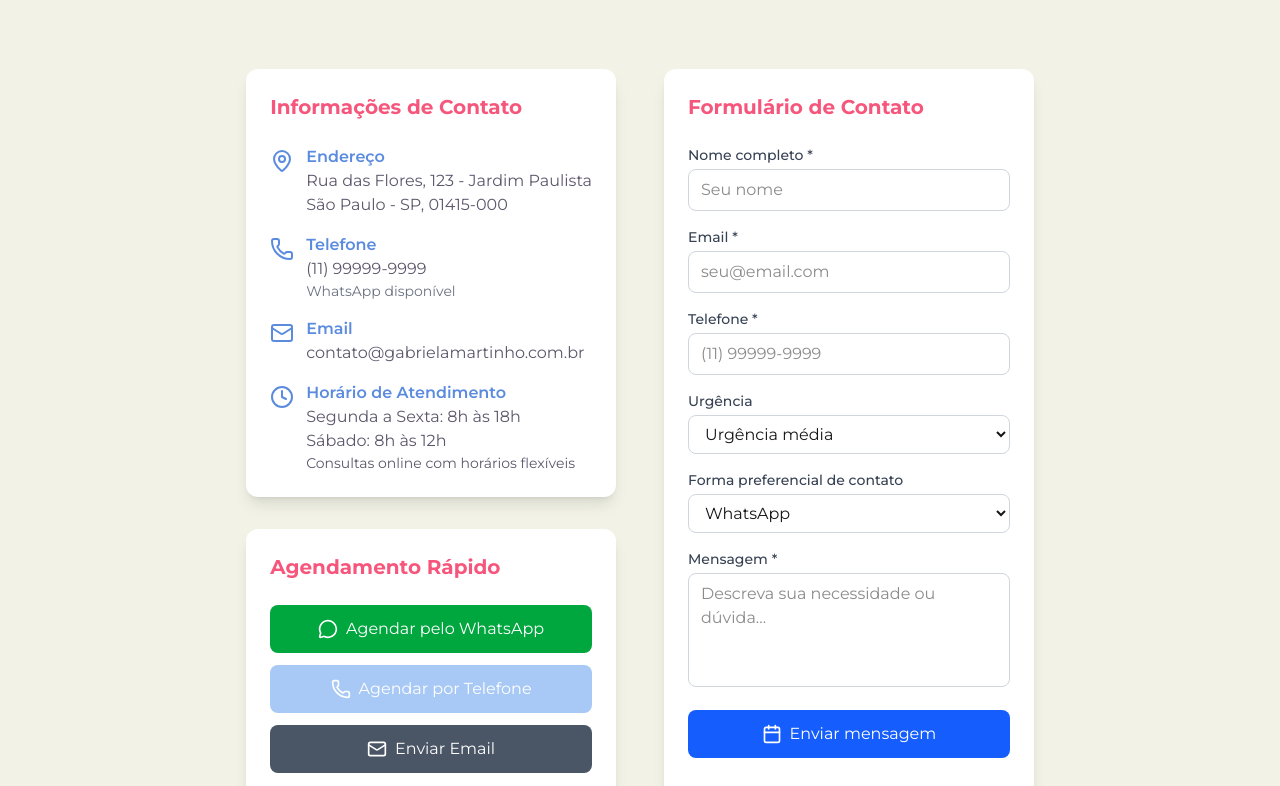
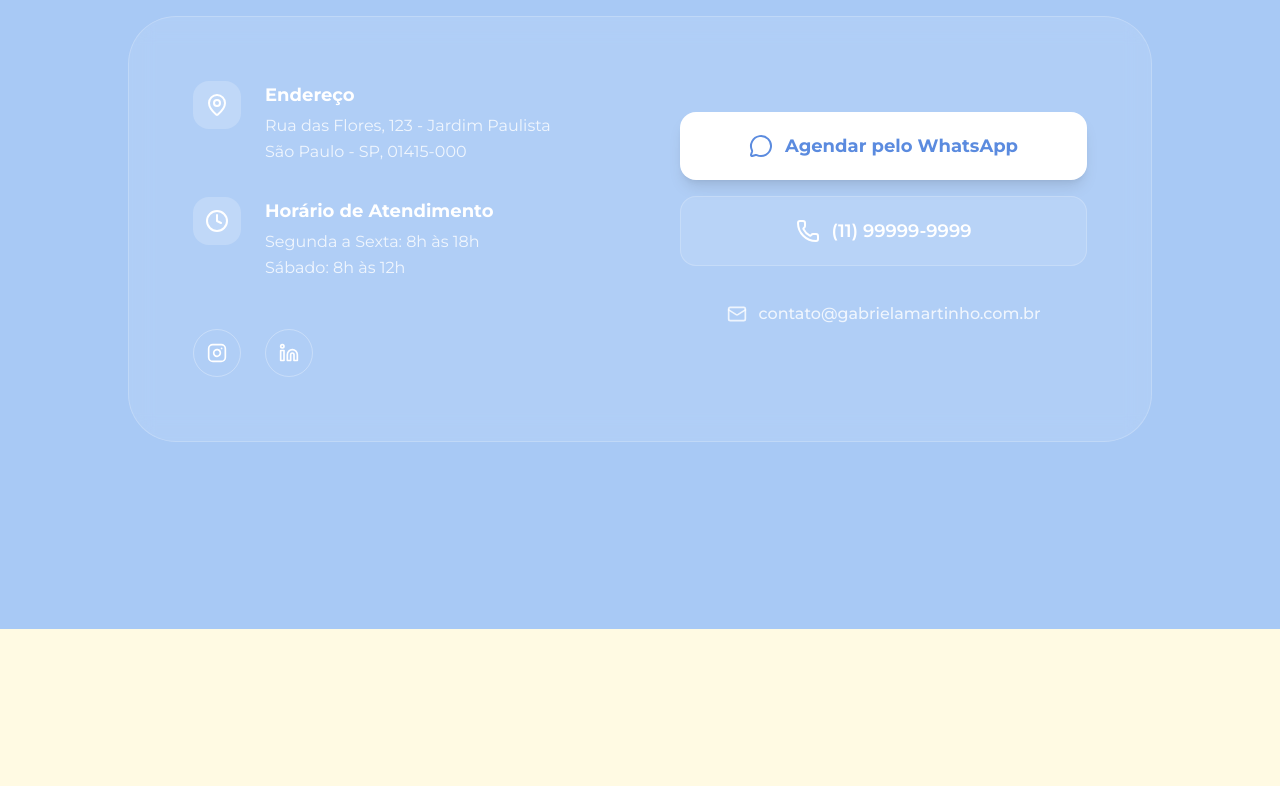
Before and after one commit to fprado-dev/pediatra-gabriela-marinho, a Next.js app: page / in a window 1280 px wide. Shown: the part 6948-7734 px from the top of the page. After the commit the page ends 7577 px from the top, so only its background shows below. Built offline with nearby package versions, Linux system fonts and the light colour scheme.

Commit message:
refactor(ContactSection): simplify contact section and improve UI design
Remove form logic and state management to focus on direct contact methods
Redesign layout with modern styling and social media links
Improve animations and visual hierarchy

```diff
--- a/src/components/ContactSection.tsx
+++ b/src/components/ContactSection.tsx
@@ -1,38 +1,9 @@
 'use client';
 
 import { motion } from 'framer-motion';
-import { Calendar, Clock, Mail, MapPin, MessageCircle, Phone } from 'lucide-react';
-import { useState } from 'react';
+import { Clock, Instagram, Linkedin, Mail, MapPin, MessageCircle, Phone } from 'lucide-react';
 
 export default function ContactSection() {
-  const [formData, setFormData] = useState({
-    name: '',
-    email: '',
-    phone: '',
-    message: '',
-    preferredContact: 'whatsapp' as 'whatsapp' | 'phone' | 'email',
-    urgency: 'medium' as 'low' | 'medium' | 'high'
-  });
-
-  const handleInputChange = (e: React.ChangeEvent<HTMLInputElement | HTMLTextAreaElement | HTMLSelectElement>) => {
-    const { name, value } = e.target;
-    setFormData(prev => ({ ...prev, [name]: value }));
-  };
-
-  const handleSubmit = async (e: React.FormEvent) => {
-    e.preventDefault();
-    // Aqui você implementaria o envio do formulário
-    alert('Obrigado pelo contato! Responderei em até 24 horas.');
-    setFormData({
-      name: '',
-      email: '',
-      phone: '',
-      message: '',
-      preferredContact: 'whatsapp',
-      urgency: 'medium'
-    });
-  };
-
   const handleWhatsAppClick = () => {
     window.open('https://wa.me/5511999999999?text=Olá! Gostaria de agendar uma consulta.', '_blank');
   };
@@ -45,85 +16,78 @@ export default function ContactSection() {
     window.location.href = 'mailto:contato@gabrielamartinho.com.br';
   };
 
+  const socialLinks = [
+    { icon: Instagram, href: 'https://instagram.com', label: 'Instagram' },
+    { icon: Linkedin, href: 'https://linkedin.com', label: 'LinkedIn' },
+  ];
+
   return (
-    <section id="contato" className="py-20 bg-brand-soft min-h-screen-offset pt-nav scroll-margin-nav flex items-center">
-      <div className="max-w-7xl mx-auto px-4 sm:px-6 lg:px-8">
+    <section id="contato" className="min-h-screen bg-brand flex flex-col justify-center overflow-hidden">
+      <div className="max-w-7xl mx-auto px-4 sm:px-6 lg:px-8 w-full">
         <motion.div
-          initial={{ opacity: 0, y: 30 }}
-          whileInView={{ opacity: 1, y: 0 }}
+          initial={{ opacity: 0, scale: 0.95 }}
+          whileInView={{ opacity: 1, scale: 1 }}
           transition={{ duration: 0.8 }}
           viewport={{ once: true }}
-          className="text-center mb-16"
+          className="bg-white/10 backdrop-blur-md rounded-[3rem] p-10 md:p-16 border border-white/20 max-w-5xl mx-auto "
         >
-          <h2 className="text-3xl md:text-4xl font-bold text-brand mb-4">
-            Entre em contato
-          </h2>
-          <p className="text-xl text-text-details max-w-3xl mx-auto">
-            Estou aqui para ajudar você e sua família. Entre em contato para agendar sua consulta ou tirar dúvidas.
+          <div className="grid grid-cols-1 lg:grid-cols-2 gap-12 lg:gap-20 items-center">
+
+            {/* Coluna da Esquerda: Informações */}
+            <div className="space-y-10">
+              <div className="space-y-8">
+                <div className="flex items-start space-x-6 group">
+                  <div className="w-12 h-12 rounded-2xl bg-white/20 flex items-center justify-center flex-shrink-0 group-hover:bg-white/30 transition-colors">
+                    <MapPin className="w-6 h-6 text-white" />
+                  </div>
+                  <div>
+                    <h4 className="text-lg font-bold text-white mb-1">Endereço</h4>
+                    <p className="text-white/80 leading-relaxed">
+                      Rua das Flores, 123 - Jardim Paulista<br />
+                      São Paulo - SP, 01415-000
                     </p>
-        </motion.div>
-
-        <div className="grid grid-cols-1 lg:grid-cols-2 gap-12">
-          <motion.div
-            initial={{ opacity: 0, x: -50 }}
-            whileInView={{ opacity: 1, x: 0 }}
-            transition={{ duration: 0.8 }}
-            viewport={{ once: true }}
-            className="space-y-8"
-          >
-            <div className="bg-white rounded-xl p-6 shadow-lg">
-              <h3 className="text-xl font-bold text-details mb-6">Informações de Contato</h3>
-
-              <div className="space-y-4">
-                <div className="flex items-start space-x-3">
-                  <MapPin className="w-6 h-6 text-brand flex-shrink-0 mt-1" />
-                  <div>
-                    <h4 className="font-semibold text-brand">Endereço</h4>
-                    <p className="text-text-details">Rua das Flores, 123 - Jardim Paulista</p>
-                    <p className="text-text-details">São Paulo - SP, 01415-000</p>
                   </div>
                 </div>
 
-                <div className="flex items-start space-x-3">
-                  <Phone className="w-6 h-6 text-brand flex-shrink-0 mt-1" />
+                <div className="flex items-start space-x-6 group">
+                  <div className="w-12 h-12 rounded-2xl bg-white/20 flex items-center justify-center flex-shrink-0 group-hover:bg-white/30 transition-colors">
+                    <Clock className="w-6 h-6 text-white" />
+                  </div>
                   <div>
-                    <h4 className="font-semibold text-brand">Telefone</h4>
-                    <p className="text-text-details">(11) 99999-9999</p>
-                    <p className="text-sm text-gray-500">WhatsApp disponível</p>
+                    <h4 className="text-lg font-bold text-white mb-1">Horário de Atendimento</h4>
+                    <p className="text-white/80 leading-relaxed">
+                      Segunda a Sexta: 8h às 18h<br />
+                      Sábado: 8h às 12h
+                    </p>
                   </div>
                 </div>
 
-                <div className="flex items-start space-x-3">
-                  <Mail className="w-6 h-6 text-brand flex-shrink-0 mt-1" />
-                  <div>
-                    <h4 className="font-semibold text-brand">Email</h4>
-                    <p className="text-text-details">contato@gabrielamartinho.com.br</p>
-                  </div>
-                </div>
-
-                <div className="flex items-start space-x-3">
-                  <Clock className="w-6 h-6 text-brand flex-shrink-0 mt-1" />
-                  <div>
-                    <h4 className="font-semibold text-brand">Horário de Atendimento</h4>
-                    <p className="text-text-details">Segunda a Sexta: 8h às 18h</p>
-                    <p className="text-text-details">Sábado: 8h às 12h</p>
-                    <p className="text-sm text-text-details">Consultas online com horários flexíveis</p>
-                  </div>
+                <div className="flex items-center space-x-6 pt-4">
+                  {socialLinks.map((social, index) => (
+                    <a
+                      key={index}
+                      href={social.href}
+                      target="_blank"
+                      rel="noopener noreferrer"
+                      className="w-12 h-12 rounded-full border border-white/30 flex items-center justify-center text-white hover:bg-white hover:text-brand transition-all duration-300 hover:scale-110"
+                      aria-label={social.label}
+                    >
+                      <social.icon className="w-5 h-5" />
+                    </a>
+                  ))}
                 </div>
               </div>
             </div>
 
-            <div className="bg-white rounded-xl p-6 shadow-lg">
-              <h3 className="text-xl font-bold text-details mb-6">Agendamento Rápido</h3>
-
-              <div className="space-y-3">
+            {/* Coluna da Direita: Ações Rápidas */}
+            <div className="flex flex-col gap-4">
               <motion.button
                 whileHover={{ scale: 1.02 }}
                 whileTap={{ scale: 0.98 }}
                 onClick={handleWhatsAppClick}
-                  className="w-full flex items-center justify-center px-4 py-3 bg-green-600 text-white rounded-lg hover:bg-green-700 transition-colors"
+                className="w-full flex items-center justify-center px-8 py-5 bg-white text-brand rounded-2xl font-bold text-lg hover:bg-white/90 transition-all shadow-lg group"
               >
-                  <MessageCircle className="w-5 h-5 mr-2" />
+                <MessageCircle className="w-6 h-6 mr-3 group-hover:scale-110 transition-transform" />
                 Agendar pelo WhatsApp
               </motion.button>
 
@@ -131,160 +95,25 @@ export default function ContactSection() {
                 whileHover={{ scale: 1.02 }}
                 whileTap={{ scale: 0.98 }}
                 onClick={handlePhoneClick}
-                  className="w-full flex items-center justify-center px-4 py-3 bg-brand text-white rounded-lg hover:bg-brand/90 transition-colors"
+                className="w-full flex items-center justify-center px-8 py-5 bg-white/10 text-white border border-white/20 rounded-2xl font-semibold text-lg hover:bg-white/20 transition-all"
               >
-                  <Phone className="w-5 h-5 mr-2" />
-                  Agendar por Telefone
+                <Phone className="w-6 h-6 mr-3" />
+                (11) 99999-9999
               </motion.button>
 
               <motion.button
                 whileHover={{ scale: 1.02 }}
                 whileTap={{ scale: 0.98 }}
                 onClick={handleEmailClick}
-                  className="w-full flex items-center justify-center px-4 py-3 bg-gray-600 text-white rounded-lg hover:bg-gray-700 transition-colors"
+                className="w-full flex items-center justify-center px-8 py-5 bg-transparent text-white/80 hover:text-white rounded-2xl font-medium text-base hover:bg-white/5 transition-all"
               >
-                  <Mail className="w-5 h-5 mr-2" />
-                  Enviar Email
+                <Mail className="w-5 h-5 mr-3" />
+                contato@gabrielamartinho.com.br
               </motion.button>
             </div>
+
           </div>
         </motion.div>
-
-          <motion.div
-            initial={{ opacity: 0, x: 50 }}
-            whileInView={{ opacity: 1, x: 0 }}
-            transition={{ duration: 0.8 }}
-            viewport={{ once: true }}
-            className="bg-white rounded-xl p-6 shadow-lg"
-          >
-            <h3 className="text-xl font-bold text-details mb-6">Formulário de Contato</h3>
-
-            <form onSubmit={handleSubmit} className="space-y-4">
-              <div>
-                <label htmlFor="name" className="block text-sm font-medium text-gray-700 mb-1">
-                  Nome completo *
-                </label>
-                <input
-                  type="text"
-                  id="name"
-                  name="name"
-                  required
-                  value={formData.name}
-                  onChange={handleInputChange}
-                  className="w-full px-3 py-2 border border-gray-300 rounded-lg focus:outline-none focus:ring-2 focus:ring-blue-500 focus:border-transparent"
-                  placeholder="Seu nome"
-                />
-              </div>
-
-              <div>
-                <label htmlFor="email" className="block text-sm font-medium text-gray-700 mb-1">
-                  Email *
-                </label>
-                <input
-                  type="email"
-                  id="email"
-                  name="email"
-                  required
-                  value={formData.email}
-                  onChange={handleInputChange}
-                  className="w-full px-3 py-2 border border-gray-300 rounded-lg focus:outline-none focus:ring-2 focus:ring-blue-500 focus:border-transparent"
-                  placeholder="seu@email.com"
-                />
-              </div>
-
-              <div>
-                <label htmlFor="phone" className="block text-sm font-medium text-gray-700 mb-1">
-                  Telefone *
-                </label>
-                <input
-                  type="tel"
-                  id="phone"
-                  name="phone"
-                  required
-                  value={formData.phone}
-                  onChange={handleInputChange}
-                  className="w-full px-3 py-2 border border-gray-300 rounded-lg focus:outline-none focus:ring-2 focus:ring-blue-500 focus:border-transparent"
-                  placeholder="(11) 99999-9999"
-                />
-              </div>
-
-              <div>
-                <label htmlFor="urgency" className="block text-sm font-medium text-gray-700 mb-1">
-                  Urgência
-                </label>
-                <select
-                  id="urgency"
-                  name="urgency"
-                  value={formData.urgency}
-                  onChange={handleInputChange}
-                  className="w-full px-3 py-2 border border-gray-300 rounded-lg focus:outline-none focus:ring-2 focus:ring-blue-500 focus:border-transparent"
-                >
-                  <option value="low">Baixa urgência</option>
-                  <option value="medium">Urgência média</option>
-                  <option value="high">Alta urgência</option>
-                </select>
-              </div>
-
-              <div>
-                <label htmlFor="preferredContact" className="block text-sm font-medium text-gray-700 mb-1">
-                  Forma preferencial de contato
-                </label>
-                <select
-                  id="preferredContact"
-                  name="preferredContact"
-                  value={formData.preferredContact}
-                  onChange={handleInputChange}
-                  className="w-full px-3 py-2 border border-gray-300 rounded-lg focus:outline-none focus:ring-2 focus:ring-blue-500 focus:border-transparent"
-                >
-                  <option value="whatsapp">WhatsApp</option>
-                  <option value="phone">Telefone</option>
-                  <option value="email">Email</option>
-                </select>
-              </div>
-
-              <div>
-                <label htmlFor="message" className="block text-sm font-medium text-gray-700 mb-1">
-                  Mensagem *
-                </label>
-                <textarea
-                  id="message"
-                  name="message"
-                  required
-                  rows={4}
-                  value={formData.message}
-                  onChange={handleInputChange}
-                  className="w-full px-3 py-2 border border-gray-300 rounded-lg focus:outline-none focus:ring-2 focus:ring-blue-500 focus:border-transparent resize-none"
-                  placeholder="Descreva sua necessidade ou dúvida..."
-                />
-              </div>
-
-              <motion.button
-                whileHover={{ scale: 1.02 }}
-                whileTap={{ scale: 0.98 }}
-                type="submit"
-                className="w-full flex items-center justify-center px-4 py-3 bg-blue-600 text-white rounded-lg hover:bg-blue-700 transition-colors"
-              >
-                <Calendar className="w-5 h-5 mr-2" />
-                Enviar mensagem
-              </motion.button>
-            </form>
-          </motion.div>
-        </div>
-
-        <div className="mt-12">
-          <div className="bg-white rounded-xl p-6 shadow-lg">
-            <h3 className="text-xl font-bold text-details mb-4">Localização</h3>
-            <div className="aspect-video bg-gray-200 rounded-lg flex items-center justify-center">
-              <div className="text-center">
-                <MapPin className="w-12 h-12 text-gray-400 mx-auto mb-2" />
-                <p className="text-gray-500">Mapa do Google será integrado aqui</p>
-                <p className="text-sm text-gray-400 mt-2">
-                  Coordenadas: -23.5505, -46.6333
-                </p>
-              </div>
-            </div>
-          </div>
-        </div>
       </div>
     </section>
   );
```
Lines whose indentation alone changed are shown as unchanged.
